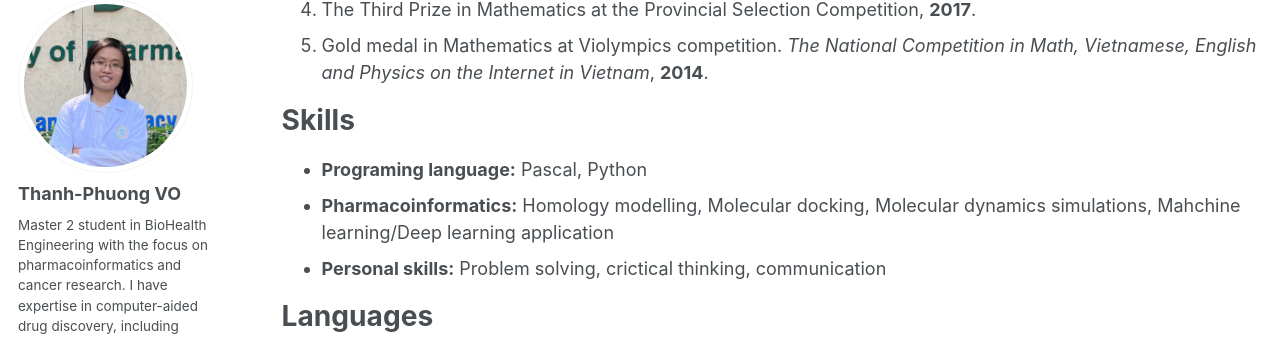
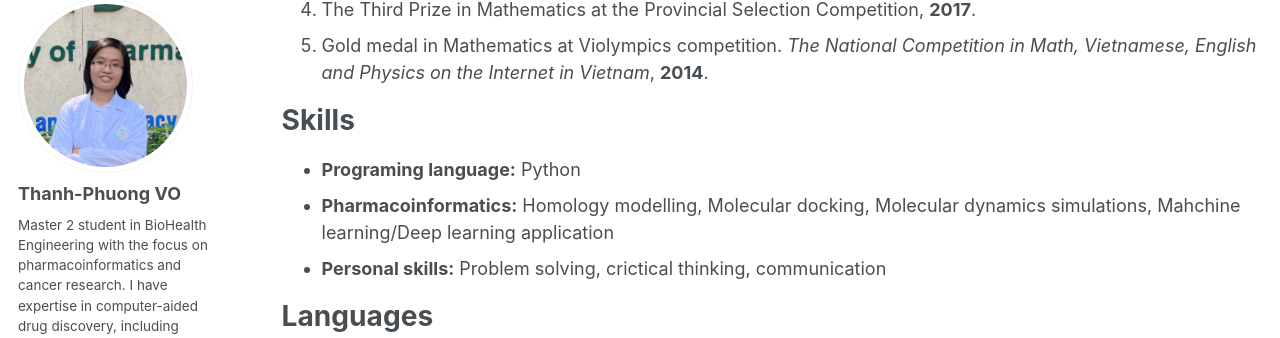
Before and after one commit to vo-thanh-phuong/vo-thanh-phuong.github.io, a Jekyll site: the page built from _pages/cv.md, in a window 1280 px wide and 900 px high, scrolled down 2424 px. Shown: the part 101-439 px from the top of the window. Built offline with Jekyll 4.4.1, drawn with Linux system fonts in a browser that asks for light colours; some web fonts are replaced; a script that is not in the unit is left out.

Commit message:
Update CV.md

```diff
--- a/_pages/cv.md
+++ b/_pages/cv.md
@@ -63,7 +63,7 @@ Acheivements and Awards
 
 Skills
 ======
-* **Programing language:** Pascal, Python
+* **Programing language:** Python
 * **Pharmacoinformatics:** Homology modelling, Molecular docking, Molecular dynamics simulations, Mahchine learning/Deep learning application
 * **Personal skills:** Problem solving, crictical thinking, communication
 
```
